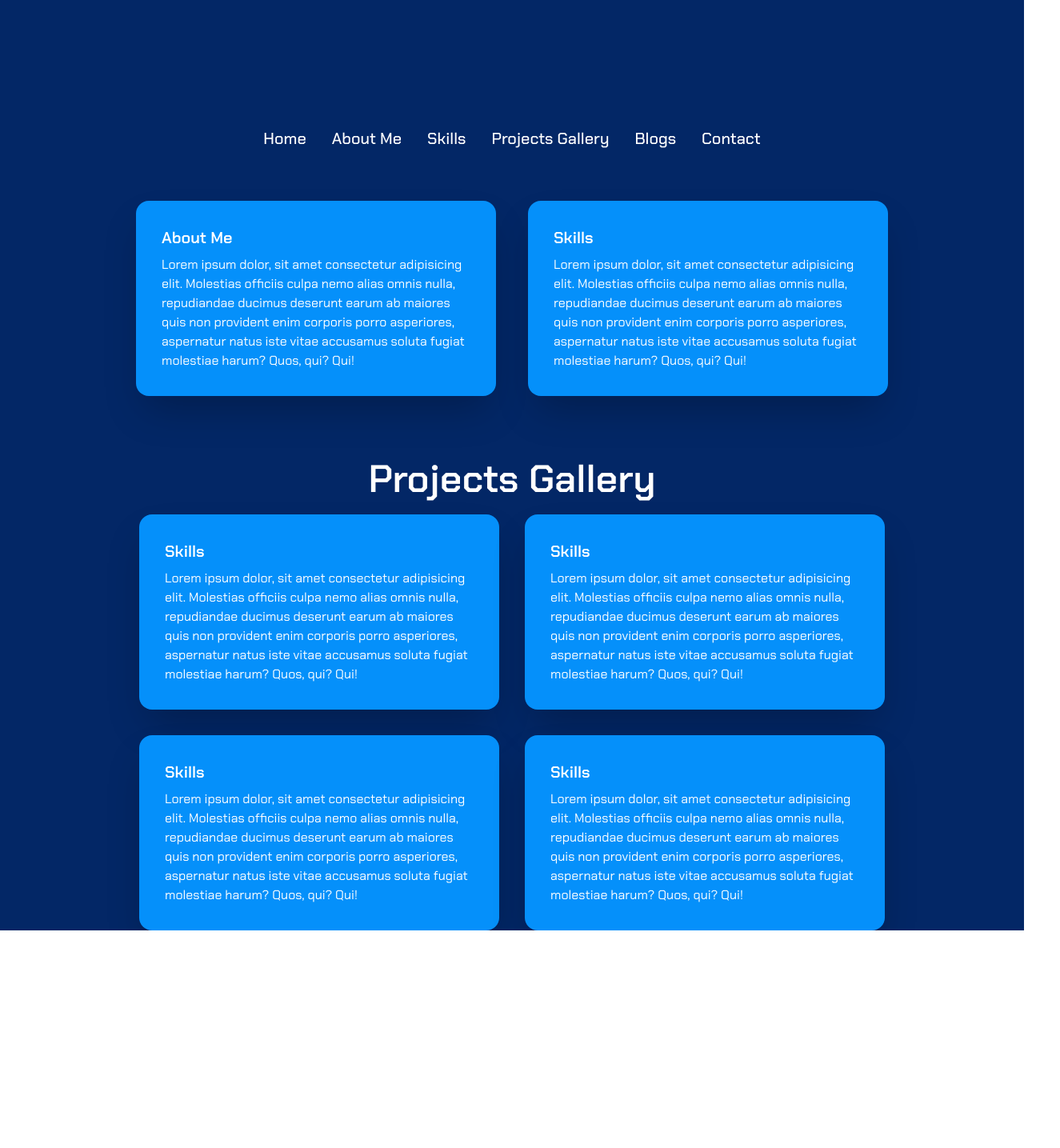
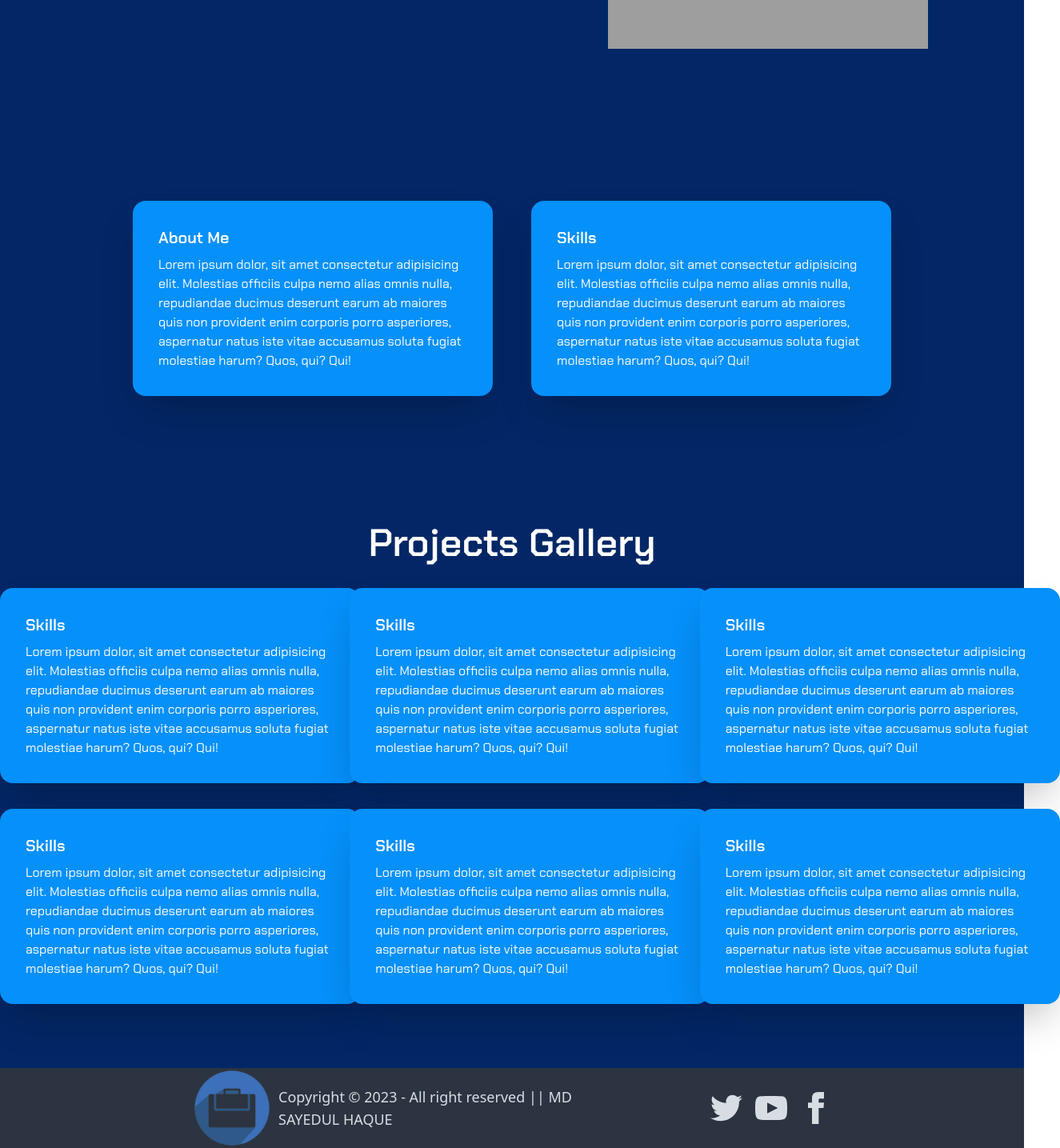
Before and after one commit to Sayedul3731/my-portfolio-site, a React (Vite) app: page / in a window 1280 px wide. Shown: the part 465-1900 px from the top of the page at 80% size, 1325 px wide, since content can reach past the window. Before the commit the page ends 1628 px from the top, so only its background shows below. Built offline with nearby package versions, Linux system fonts and the light colour scheme; grey boxes are pictures that could not be loaded.

Commit message:
footer added

```diff
--- a/src/Pages/AboutMe/AboutMe.jsx
+++ b/src/Pages/AboutMe/AboutMe.jsx
@@ -3,7 +3,7 @@
 const AboutMe = () => {
     return (
         <div>
-            <div className="card w-[450px] bg-[#0590fa] shadow-2xl">
+            <div className="card md:w-[450px] bg-[#0590fa] shadow-2xl">
                 <div className="card-body">
                     <h2 className="card-title">About Me Page</h2>
                     <p>Lorem ipsum dolor, sit amet consectetur adipisicing elit. Molestias officiis culpa nemo alias omnis nulla, repudiandae ducimus deserunt earum ab maiores quis non provident enim corporis porro asperiores, aspernatur natus iste vitae accusamus soluta fugiat molestiae harum? Quos, qui? Qui!</p>
--- a/src/Pages/Home/Home.jsx
+++ b/src/Pages/Home/Home.jsx
@@ -9,9 +9,9 @@ import ProjectsGallery from "../ProjectsGallery/ProjectsGallery";
 const Home = () => {
     return (
         <div className="w-full mx-auto font-font-family">
+            <Navbar></Navbar>
             <Banner></Banner>
-            <Navbar></Navbar>
-            <div className=" my-10 flex justify-center items-center gap-10">
+            <div className=" my-10 flex flex-col lg:flex-row md:px-1 lg:px-0 justify-center items-center gap-10">
                 <Link to='/aboutMe'> <AboutMe></AboutMe> </Link>
                 <Link to="/skills"> <Skills></Skills> </Link>
             </div>
--- a/src/Pages/ProjectsGallery/ProjectsGallery.jsx
+++ b/src/Pages/ProjectsGallery/ProjectsGallery.jsx
@@ -2,28 +2,40 @@
 
 const ProjectsGallery = () => {
     return (
-        <div className=" flex flex-col justify-center items-center">
-            <h1 className="text-5xl font-semibold mt-10 mb-5">Projects Gallery</h1>
-            <div className="grid grid-cols-1 md:grid-cols-2 gap-8">
-                <div className="card w-[450px] bg-[#0590fa] shadow-2xl">
+        <div className=" flex flex-col justify-center items-center min-h-screen">
+            <h1 className="text-5xl font-semibold mt-10 mb-8">Projects Gallery</h1>
+            <div className="grid grid-cols-1 md:grid-cols-2 lg:grid-cols-3 px-1 lg:px-0 gap-5 lg:gap-8">
+                <div className="card lg:w-[450px] bg-[#0590fa] shadow-2xl">
                     <div className="card-body">
                         <h2 className="card-title">Skills</h2>
                         <p>Lorem ipsum dolor, sit amet consectetur adipisicing elit. Molestias officiis culpa nemo alias omnis nulla, repudiandae ducimus deserunt earum ab maiores quis non provident enim corporis porro asperiores, aspernatur natus iste vitae accusamus soluta fugiat molestiae harum? Quos, qui? Qui!</p>
                     </div>
                 </div>
-                <div className="card w-[450px] bg-[#0590fa] shadow-2xl">
+                <div className="card lg:w-[450px] bg-[#0590fa] shadow-2xl">
                     <div className="card-body">
                         <h2 className="card-title">Skills</h2>
                         <p>Lorem ipsum dolor, sit amet consectetur adipisicing elit. Molestias officiis culpa nemo alias omnis nulla, repudiandae ducimus deserunt earum ab maiores quis non provident enim corporis porro asperiores, aspernatur natus iste vitae accusamus soluta fugiat molestiae harum? Quos, qui? Qui!</p>
                     </div>
                 </div>
-                <div className="card w-[450px] bg-[#0590fa] shadow-2xl">
+                <div className="card lg:w-[450px] bg-[#0590fa] shadow-2xl">
                     <div className="card-body">
                         <h2 className="card-title">Skills</h2>
                         <p>Lorem ipsum dolor, sit amet consectetur adipisicing elit. Molestias officiis culpa nemo alias omnis nulla, repudiandae ducimus deserunt earum ab maiores quis non provident enim corporis porro asperiores, aspernatur natus iste vitae accusamus soluta fugiat molestiae harum? Quos, qui? Qui!</p>
                     </div>
                 </div>
-                <div className="card w-[450px] bg-[#0590fa] shadow-2xl">
+                <div className="card lg:w-[450px] bg-[#0590fa] shadow-2xl">
+                    <div className="card-body">
+                        <h2 className="card-title">Skills</h2>
+                        <p>Lorem ipsum dolor, sit amet consectetur adipisicing elit. Molestias officiis culpa nemo alias omnis nulla, repudiandae ducimus deserunt earum ab maiores quis non provident enim corporis porro asperiores, aspernatur natus iste vitae accusamus soluta fugiat molestiae harum? Quos, qui? Qui!</p>
+                    </div>
+                </div>
+                <div className="card lg:w-[450px] bg-[#0590fa] shadow-2xl">
+                    <div className="card-body">
+                        <h2 className="card-title">Skills</h2>
+                        <p>Lorem ipsum dolor, sit amet consectetur adipisicing elit. Molestias officiis culpa nemo alias omnis nulla, repudiandae ducimus deserunt earum ab maiores quis non provident enim corporis porro asperiores, aspernatur natus iste vitae accusamus soluta fugiat molestiae harum? Quos, qui? Qui!</p>
+                    </div>
+                </div>
+                <div className="card lg:w-[450px] bg-[#0590fa] shadow-2xl">
                     <div className="card-body">
                         <h2 className="card-title">Skills</h2>
                         <p>Lorem ipsum dolor, sit amet consectetur adipisicing elit. Molestias officiis culpa nemo alias omnis nulla, repudiandae ducimus deserunt earum ab maiores quis non provident enim corporis porro asperiores, aspernatur natus iste vitae accusamus soluta fugiat molestiae harum? Quos, qui? Qui!</p>
--- a/src/Pages/Skills/Skills.jsx
+++ b/src/Pages/Skills/Skills.jsx
@@ -2,8 +2,8 @@
 
 const Skills = () => {
     return (
-        <div >
-             <div className="card w-[450px] bg-[#0590fa] shadow-2xl">
+        <div className="px-1">
+             <div className="card md:w-[450px] bg-[#0590fa] shadow-2xl">
                 <div className="card-body">
                     <h2 className="card-title">Skills Page</h2>
                     <p>Lorem ipsum dolor, sit amet consectetur adipisicing elit. Molestias officiis culpa nemo alias omnis nulla, repudiandae ducimus deserunt earum ab maiores quis non provident enim corporis porro asperiores, aspernatur natus iste vitae accusamus soluta fugiat molestiae harum? Quos, qui? Qui!</p>
--- a/src/components/AboutMe/AboutMe.jsx
+++ b/src/components/AboutMe/AboutMe.jsx
@@ -2,8 +2,8 @@
 
 const AboutMe = () => {
     return (
-        <div>
-             <div className="card w-[450px] bg-[#0590fa] shadow-2xl">
+        <div className="px-1">
+             <div className="card lg:w-[450px] bg-[#0590fa] shadow-2xl">
                 <div className="card-body">
                     <h2 className="card-title">About Me</h2>
                     <p>Lorem ipsum dolor, sit amet consectetur adipisicing elit. Molestias officiis culpa nemo alias omnis nulla, repudiandae ducimus deserunt earum ab maiores quis non provident enim corporis porro asperiores, aspernatur natus iste vitae accusamus soluta fugiat molestiae harum? Quos, qui? Qui!</p>
--- /dev/null
+++ b/src/components/Footer/Footer.jsx
@@ -0,0 +1,20 @@
+
+
+const Footer = () => {
+    return (
+            <footer className="footer items-center py-8 md:py-8 lg:py-0 flex flex-col-reverse md:flex-col-reverse lg:flex-row justify-center  lg:px-60 bg-neutral text-neutral-content">
+                <aside className="items-center lg:w-2/3 lg:justify-between grid-flow-col">
+                <img src="/logo.png" className="hidden md:flex md:w-[100px]" alt="" />
+                    <p className=" text-xs md:text-lg ">Copyright © 2023 - All right reserved || MD SAYEDUL HAQUE</p>
+                </aside>
+                <nav className="grid-flow-col lg:w-1/3 flex justify-end gap-4 md:place-self-center md:justify-self-end">
+                    <a><svg xmlns="http://www.w3.org/2000/svg" width="40" height="40" viewBox="0 0 24 24" className="fill-current"><path d="M24 4.557c-.883.392-1.832.656-2.828.775 1.017-.609 1.798-1.574 2.165-2.724-.951.564-2.005.974-3.127 1.195-.897-.957-2.178-1.555-3.594-1.555-3.179 0-5.515 2.966-4.797 6.045-4.091-.205-7.719-2.165-10.148-5.144-1.29 2.213-.669 5.108 1.523 6.574-.806-.026-1.566-.247-2.229-.616-.054 2.281 1.581 4.415 3.949 4.89-.693.188-1.452.232-2.224.084.626 1.956 2.444 3.379 4.6 3.419-2.07 1.623-4.678 2.348-7.29 2.04 2.179 1.397 4.768 2.212 7.548 2.212 9.142 0 14.307-7.721 13.995-14.646.962-.695 1.797-1.562 2.457-2.549z"></path></svg>
+                    </a>
+                    <a><svg xmlns="http://www.w3.org/2000/svg" width="40" height="40" viewBox="0 0 24 24" className="fill-current"><path d="M19.615 3.184c-3.604-.246-11.631-.245-15.23 0-3.897.266-4.356 2.62-4.385 8.816.029 6.185.484 8.549 4.385 8.816 3.6.245 11.626.246 15.23 0 3.897-.266 4.356-2.62 4.385-8.816-.029-6.185-.484-8.549-4.385-8.816zm-10.615 12.816v-8l8 3.993-8 4.007z"></path></svg></a>
+                    <a><svg xmlns="http://www.w3.org/2000/svg" width="40" height="40" viewBox="0 0 24 24" className="fill-current"><path d="M9 8h-3v4h3v12h5v-12h3.642l.358-4h-4v-1.667c0-.955.192-1.333 1.115-1.333h2.885v-5h-3.808c-3.596 0-5.192 1.583-5.192 4.615v3.385z"></path></svg></a>
+                </nav>
+            </footer>
+    );
+};
+
+export default Footer;
--- a/src/components/Navbar/Navbar.jsx
+++ b/src/components/Navbar/Navbar.jsx
@@ -14,13 +14,13 @@ const Navbar = () => {
 
     </>
     return (
-        <div className="navbar text-white">
+        <div className="navbar md:text-white">
             <div className="navbar-start md:w-0">
                 <div className="dropdown">
                     <label tabIndex={0} className="btn btn-ghost lg:hidden">
                         <svg xmlns="http://www.w3.org/2000/svg" className="h-5 w-5" fill="none" viewBox="0 0 24 24" stroke="currentColor"><path strokeLinecap="round" strokeLinejoin="round" strokeWidth="2" d="M4 6h16M4 12h8m-8 6h16" /></svg>
                     </label>
-                    <ul tabIndex={0} className="menu menu-sm dropdown-content mt-3 z-[1] p-2 shadow bg-base-100 rounded-box w-52">
+                    <ul tabIndex={0} className="menu menu-sm dropdown-content mt-3 z-[1] p-2 shadow bg-[#0590fa] rounded-box w-52">
                         {navLinks}
                     </ul>
                 </div>
--- a/src/components/Skills/Skills.jsx
+++ b/src/components/Skills/Skills.jsx
@@ -2,8 +2,8 @@
 
 const Skills = () => {
     return (
-        <div>
-             <div className="card w-[450px] bg-[#0590fa] shadow-2xl">
+        <div className="px-1">
+             <div className="card lg:w-[450px] bg-[#0590fa] shadow-2xl">
                 <div className="card-body">
                     <h2 className="card-title">Skills</h2>
                     <p>Lorem ipsum dolor, sit amet consectetur adipisicing elit. Molestias officiis culpa nemo alias omnis nulla, repudiandae ducimus deserunt earum ab maiores quis non provident enim corporis porro asperiores, aspernatur natus iste vitae accusamus soluta fugiat molestiae harum? Quos, qui? Qui!</p>
--- a/src/main.jsx
+++ b/src/main.jsx
@@ -6,11 +6,13 @@ import {
   RouterProvider,
 } from "react-router-dom";
 import router from './Routes/Routes';
+import Footer from './components/Footer/Footer';
 
 ReactDOM.createRoot(document.getElementById('root')).render(
   <React.StrictMode>
     <div className='bg-[#032766] text-white'>
       <RouterProvider router={router} />
+      <Footer></Footer>
     </div>
   </React.StrictMode>,
 )
```
Also changed, not shown: src/components/Banner/Banner.jsx (+4 -4 lines), public/logo.png (added).
